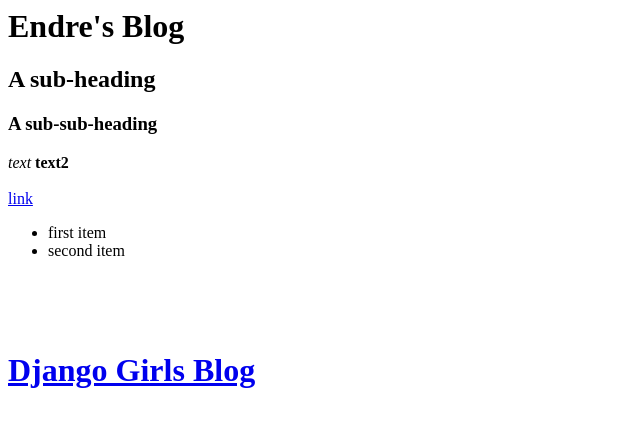
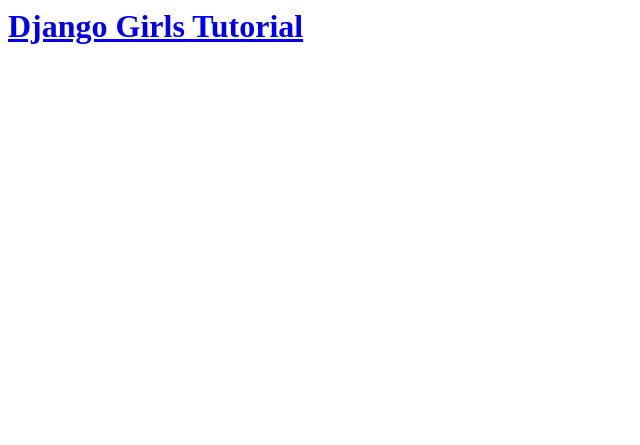
Before and after one commit to endrezr/my-first-blog, a Django app: page / in a window 1280 px wide. Shown: the top 445 px of the page, without its empty margins (0-640 px from the left). Run offline with Django 3.2, Linux system fonts and the light colour scheme; data that the repository does not hold is empty.

Commit message:
commit dammnit

```diff
--- a/blog/templates/blog/post_list.html
+++ b/blog/templates/blog/post_list.html
@@ -1,25 +1,10 @@
 <html>
-    <h1>Endre's Blog</h1>
-    <h2>A sub-heading</h2>
-    <h3>A sub-sub-heading</h3>
-    <em>text</em>
-    <strong>text2</strong>
-    <br />
-    <br />
-    <a href="https://djangogirls.org">link</a>
-    <ul><li>first item</li><li>second item</li></ul>
-    <br />
-    <div></div>
-    <br />
-    <br />
     <head>
         <title>Endre's blog</title>
     </head>
     <body>
         <div>
-            <h1><a href="/">Django Girls Blog</a></h1>
-            <br />
-            <br />
+            <h1><a href="/">Django Girls Tutorial</a></h1>
         </div>
 
         {% for post in posts %}
```
